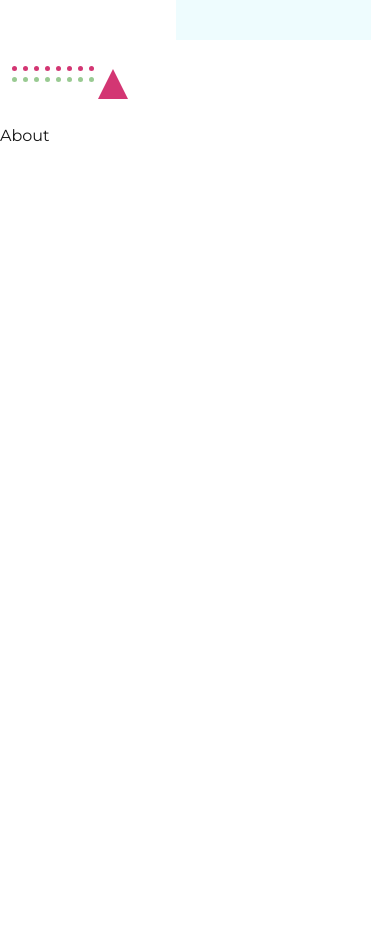
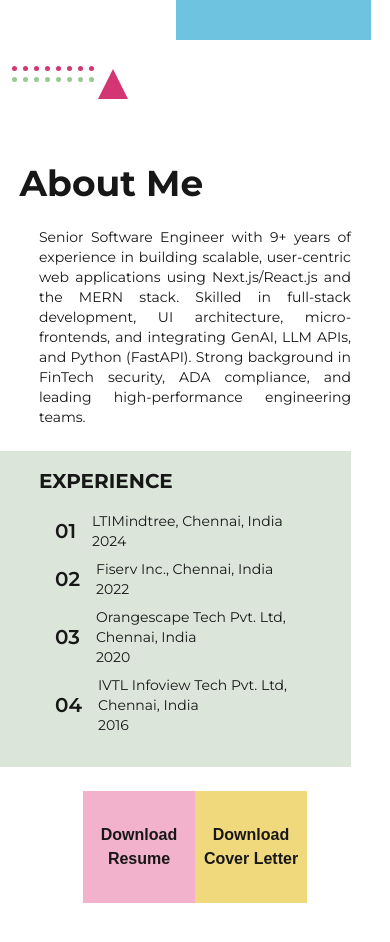
Before and after one commit to soundarganesh/my-portfolio-app, a Next.js app: page / in a window 390 px wide. Shown: the part 720-1662 px from the top of the page. Built offline with nearby package versions, Linux system fonts and the light colour scheme; a web font is replaced by a local one.

Commit message:
About Page - Mobile UI

```diff
--- a/app/globals.css
+++ b/app/globals.css
@@ -4,8 +4,14 @@
   --background: #ffffff;
   --foreground: #171717;
   --light-pink: #e685ac;
+  --pink: #f3b2cb;
   --light-green: #99ca92;
   --light-blue: #eefcfe;
+  --dark-blue: #6ec3e0;
+  --orange: #e46b4e;
+  --light-yellow: #f2edda;
+  --yellow: #e6ca11;
+  --yellow-2: #f0d87d;
 }
 
 @media (prefers-color-scheme: dark) {
@@ -46,3 +52,7 @@ body::-webkit-scrollbar {
 .font-secondary {
   font-family: var(--font-secondary);
 }
+
+.cus-text-align {
+  @apply px-[10%] text-sm;
+}
--- a/src/components/common/DotPattern.tsx
+++ b/src/components/common/DotPattern.tsx
@@ -1,7 +1,7 @@
 import React from 'react'
 
 interface DotPatternProps {
-  type: 'dot' | 'triangle'
+  type?: 'dot' | 'triangle'
   size?: number
   row1Color?: string
   row2Color?: string
@@ -11,7 +11,7 @@ interface DotPatternProps {
 }
 
 const DotPattern: React.FC<DotPatternProps> = ({
-  type,
+  type = 'dot',
   size = 10,
   row1Color = '#000',
   row2Color = '#000',
--- a/src/components/layout/Header.tsx
+++ b/src/components/layout/Header.tsx
@@ -4,10 +4,8 @@ interface HeaderProps {}
 
 const Header: React.FC<HeaderProps> = () => {
   return (
-    <header className='fixed w-full'>
-      {/* <section className='align-center container flex justify-center'>
-        Header
-      </section> */}
+    <header className='fixed z-100 w-full'>
+      <section className='align-center container flex justify-center'>{/* Header */}</section>
     </header>
   )
 }
--- a/src/components/sections/AboutSection.tsx
+++ b/src/components/sections/AboutSection.tsx
@@ -1,9 +1,72 @@
+'use client'
+import { experienceList } from '@/src/lib/mock'
+import { DeviceType, useDeviceType } from '@/src/lib/useDeviceType'
+import { getYearsOfExperience } from '@/src/lib/utils'
 import React from 'react'
 
 interface AboutProps {}
 
 const AboutSection: React.FC<AboutProps> = () => {
-  return <div className='h-screen'>About</div>
+  const device: DeviceType = useDeviceType()
+  const isMobile = () => device === 'mobile'
+
+  const downloadFile = (type?: string) => {
+    const link = document.createElement('a')
+    link.href = '/resume.pdf'
+    link.download = 'Ganesh_Pandian_Resume.pdf'
+    link.click()
+  }
+
+  return (
+    <section className='relative h-screen pt-[10%] sm:pt-[7%]'>
+      <p className='px-[5%] text-4xl font-bold'>About Me</p>
+      <div className='flex'>
+        <div className='flex flex-col gap-6 py-6 sm:w-1/2'>
+          <p className='cus-text-align text-justify'>
+            Senior Software Engineer with {getYearsOfExperience()}+ years of experience in building scalable,
+            user-centric web applications using Next.js/React.js and the MERN stack. Skilled in full-stack development,
+            UI architecture, micro-frontends, and integrating GenAI, LLM APIs, and Python (FastAPI). Strong background
+            in FinTech security, ADA compliance, and leading high-performance engineering teams.
+          </p>
+          <div className='cus-text-align mr-[10%] bg-[#dbe5da] py-4'>
+            <p className='text-xl font-bold'>EXPERIENCE</p>
+            <div className='flex flex-col gap-2 p-4'>
+              {experienceList &&
+                experienceList.map((exp, index) => (
+                  <div className='flex items-center gap-4'>
+                    <p className='text-xl font-semibold'>0{index + 1}</p>
+                    <div>
+                      <p>
+                        {exp?.name}, {exp?.location}
+                      </p>
+                      <p>{exp?.year}</p>
+                    </div>
+                  </div>
+                ))}
+            </div>
+          </div>
+        </div>
+        {!isMobile() && (
+          <div>
+            <p>Quote</p>
+          </div>
+        )}
+      </div>
+      {isMobile() && (
+        <div className='font-secondary text-md flex items-center justify-center font-bold'>
+          <span
+            className='flex h-[7rem] w-[7rem] items-center bg-[var(--pink)] text-center'
+            onClick={() => downloadFile()}
+          >
+            Download Resume
+          </span>
+          <span className='flex h-[7rem] w-[7rem] items-center bg-[var(--yellow-2)] text-center'>
+            Download Cover Letter
+          </span>
+        </div>
+      )}
+    </section>
+  )
 }
 
 export default AboutSection
--- a/src/components/sections/HomeSection.tsx
+++ b/src/components/sections/HomeSection.tsx
@@ -3,6 +3,7 @@ import React from 'react'
 import Shape from '../common/Shape'
 import DotPattern from '../common/DotPattern'
 import { DeviceType, useDeviceType } from '@/src/lib/useDeviceType'
+import { getYearsOfExperience } from '@/src/lib/utils'
 
 interface HomeProps {}
 
@@ -34,31 +35,29 @@ const HomeSection: React.FC<HomeProps> = () => {
         />
 
         <DotPattern
-          type='dot'
           size={5}
           direction={isMobile() ? 0 : 90}
           row1Color='#d33673'
           row2Color='#edd31e'
           classes={`absolute ${isMobile() ? `top-[5%] right-[5%]` : `top-[15%] right-0`}`}
         />
-        <DotPattern
-          type='dot'
-          size={5}
-          direction={0}
-          row1Color='#d33673'
-          row2Color='#99ca92'
-          classes='absolute bottom-[5%] left-[3%]'
-        />
+        <DotPattern size={5} row1Color='#d33673' row2Color='#99ca92' classes='absolute bottom-[5%] left-[3%]' />
         <Shape
           type='triangle'
           size={isMobile() ? 30 : 40}
           color='#d33673'
           classes='absolute bottom-[3%] left-[25%] lg:left-[10%]'
-          direction={0}
         />
 
-        <div className='absolute top-[10%] right-[5%] z-0 h-[80%] w-[50%] bg-[var(--light-blue)]'>
-          {!isMobile() && <div />}
+        <div className='absolute top-[10%] right-[5%] z-0 h-[80%] w-[50%] bg-[var(--dark-blue)]'>
+          {!isMobile() && (
+            <div className='flex h-full items-center justify-center text-center text-[var(--light-blue)] opacity-10'>
+              <div>
+                <p className='text-[20rem] leading-none font-semibold'>{getYearsOfExperience()}+</p>
+                <p className='text-4xl font-bold'>YEARS</p>
+              </div>
+            </div>
+          )}
         </div>
       </div>
     </section>
--- /dev/null
+++ b/src/lib/mock.ts
@@ -0,0 +1,24 @@
+import { experienceProp } from '../types/type'
+
+export const experienceList: experienceProp[] = [
+  {
+    name: 'LTIMindtree',
+    year: 2024,
+    location: 'Chennai, India',
+  },
+  {
+    name: 'Fiserv Inc.',
+    year: 2022,
+    location: 'Chennai, India',
+  },
+  {
+    name: 'Orangescape Tech Pvt. Ltd',
+    year: 2020,
+    location: 'Chennai, India',
+  },
+  {
+    name: ' IVTL Infoview Tech Pvt. Ltd',
+    year: 2016,
+    location: 'Chennai, India',
+  },
+]
--- /dev/null
+++ b/src/lib/utils.ts
@@ -0,0 +1,7 @@
+export const getYearsOfExperience = () => {
+  const currentDate = new Date()
+  const year = currentDate?.getFullYear()
+  const month = currentDate?.getMonth()
+  const totalYears = year - 2016
+  return month >= 6 ? totalYears : totalYears - 1
+}
--- /dev/null
+++ b/src/types/type.ts
@@ -0,0 +1,6 @@
+export type experienceProp = {
+  year: number
+  title?: string
+  location: string
+  name: string
+}
```
Also changed, not shown: 1 other file (tests, documents, lock files or other folders).
